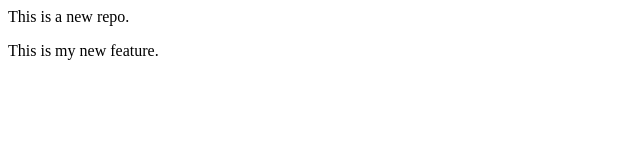
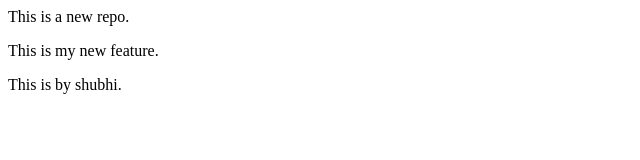
Before and after one commit to Shubhi360/localrepo, a plain HTML site: page index.html in a window 1280 px wide. Shown: the whole page, without its empty margins (0-640 px from the left). Drawn offline with Linux system fonts and the light colour scheme.

Commit message:
Add Feature

```diff
--- a/index.html
+++ b/index.html
@@ -1,2 +1,3 @@
 <p>This is a new repo. </p>
 <p>This is my new feature.</p>
+<p>This is by shubhi.</p>
```
